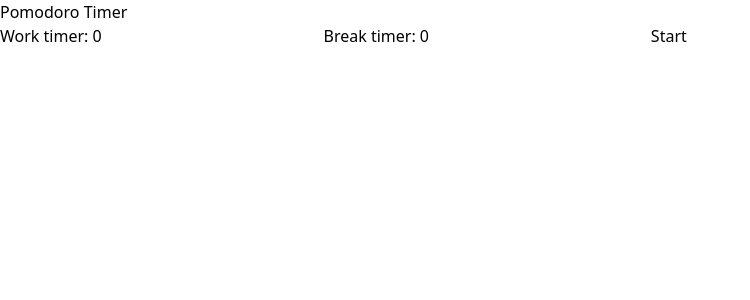
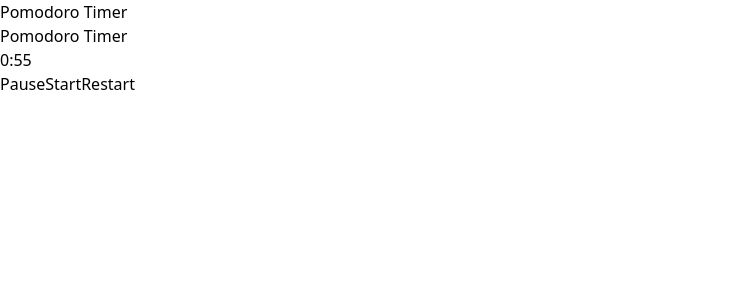
Before and after one commit to Dillonpw/pomodoro, a React (Vite) app: page / in a window 1280 px wide. Shown: the top 300 px of the page, without its empty margins (0-750 px from the left). Built offline with nearby package versions, Linux system fonts and the light colour scheme.

Commit message:
found resources online, trying new style

```diff
--- a/package.json
+++ b/package.json
@@ -12,7 +12,8 @@
   "dependencies": {
     "@tauri-apps/api": "^1",
     "react": "^18.2.0",
-    "react-dom": "^18.2.0"
+    "react-dom": "^18.2.0",
+    "react-timer-hook": "^3.0.7"
   },
   "devDependencies": {
     "@tauri-apps/cli": "^1",
--- a/src/components/timer.tsx
+++ b/src/components/timer.tsx
@@ -1,75 +1,44 @@
-import React, { useState, useEffect } from "react";
+import React from 'react';
+import { useTimer } from 'react-timer-hook';
 
-const Timer: React.FC = () => {
-  const [workTimer, setWorkTimer] = useState<number>(0);
-  const [breakTimer, setBreakTimer] = useState<number>(0);
-  const [isWorkTime, setIsWorkTime] = useState<boolean>(true); // To track whether it's work or break time
-  const [isActive, setIsActive] = useState<boolean>(false); // To control the start and stop of the timer
+const PomodoroTimer = () => {
+  const expiryTimestamp = new Date();
+  expiryTimestamp.setSeconds(expiryTimestamp.getSeconds() + 1 * 60); // 25 minutes from now
 
-  useEffect(() => {
-    let interval: ReturnType<typeof setInterval> | null = null;
+  const {
+    seconds,
+    minutes,
+    start,
+    pause,
+    restart,
+  } = useTimer({
+    expiryTimestamp,
+    onExpire: () => alert('Time is up!'),
+  });
 
-    // Function to decrement timer
-    const countdown = (): void => {
-      if (isWorkTime && workTimer > 0) {
-        setWorkTimer((workTimer) => workTimer - 1);
-      } else if (!isWorkTime && breakTimer > 0) {
-        setBreakTimer((breakTimer) => breakTimer - 1);
-      }
-
-      // Switch between work and break timer
-      if (isWorkTime && workTimer === 0) {
-        setIsWorkTime(false);
-      } else if (!isWorkTime && breakTimer === 0) {
-        setIsWorkTime(true);
-        setWorkTimer(initialWorkTime);
-        setBreakTimer(initialBreakTime);
-      }
-    };
-
-    if (isActive) {
-      interval = setInterval(countdown, 1000);
-    }
-
-    return () => {
-      if (interval) clearInterval(interval); // Cleanup interval on component unmount
-    };
-  }, [isActive, isWorkTime, workTimer, breakTimer]);
-
-  // Handle the start button click
-  const handleStart = (): void => {
-    setIsActive(true);
+  // Restart timer function to reset it to 25 minutes
+  const restartTimer = () => {
+    const newExpiryTimestamp = new Date();
+    newExpiryTimestamp.setSeconds(newExpiryTimestamp.getSeconds() + 1 * 60);
+    restart(newExpiryTimestamp);
   };
 
+  React.useEffect(() => {
+    start();
+    // Component will unmount logic handled internally by useTimer
+  }, [start]);
+
   return (
-    <form
-      onSubmit={(e: React.FormEvent<HTMLFormElement>) => e.preventDefault()}
-    >
-      <label htmlFor="work-timer">Work timer: </label>
-      <input
-        type="number"
-        id="work-timer"
-        name="work-timer"
-        value={workTimer}
-        onChange={(e: React.ChangeEvent<HTMLInputElement>) =>
-          setWorkTimer(Number(e.target.value))
-        }
-      />
-      <label htmlFor="break-timer">Break timer: </label>
-      <input
-        type="number"
-        id="break-timer"
-        name="break-timer"
-        value={breakTimer}
-        onChange={(e: React.ChangeEvent<HTMLInputElement>) =>
-          setBreakTimer(Number(e.target.value))
-        }
-      />
-      <button type="button" onClick={handleStart}>
-        Start
-      </button>
-    </form>
+    <div>
+      <h1>Pomodoro Timer</h1>
+      <div>
+        <span>{minutes}</span>:<span>{seconds < 10 ? `0${seconds}` : seconds}</span>
+      </div>
+      <button onClick={pause}>Pause</button>
+      <button onClick={start}>Start</button>
+      <button onClick={restartTimer}>Restart</button>
+    </div>
   );
 };
 
-export default Timer;
+export default PomodoroTimer;
```
Also changed, not shown: 1 other file (tests, documents, lock files or other folders).
